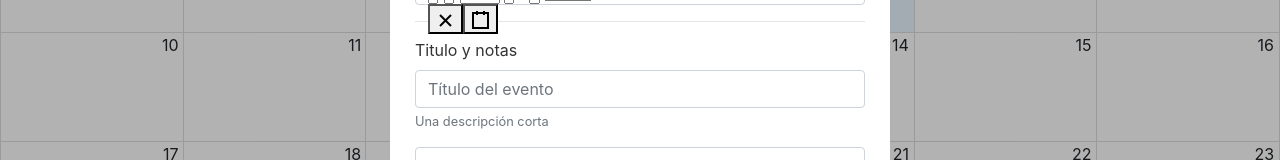
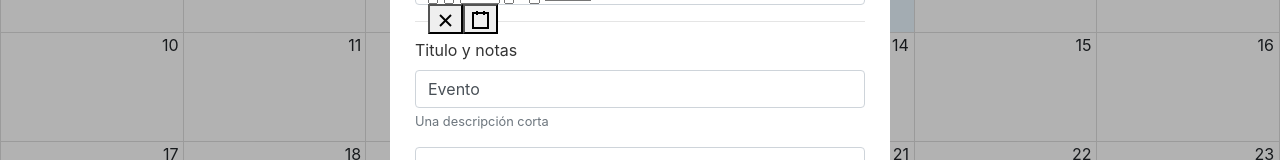
Before and after one commit to AcxelMorales/mern-calendar-frontend, a React (Create React App) app: page /calendar in a window 1280 px wide. Shown: the part 332-492 px from the top of the page. Built offline with nearby package versions, Linux system fonts and the light colour scheme.

Commit message:
Added form data fetching

```diff
--- a/src/components/calendar/CalendarModal.jsx
+++ b/src/components/calendar/CalendarModal.jsx
@@ -25,16 +25,45 @@ export const CalendarModal = () => {
   const [dateStart, setDateStart] = useState(now.toDate());
   const [dateEnd, setDateEnd] = useState(end.toDate());
 
+  const [formValues, setFormValues] = useState({
+    title: 'Evento',
+    notes: '',
+    start: now.toDate(),
+    end: end.toDate(),
+  });
+
+  const { title, notes } = formValues;
+
+  const handleInputChange = ({ target }) => {
+    setFormValues({
+      ...formValues,
+      [target.name]: target.value,
+    });
+  };
+
+  const handleSubmit = (evt) => {
+    evt.preventDefault();
+    console.log(formValues);
+  };
+
   const closeModal = () => {
     // setIsOpen(false);
   };
 
   const onChangeStartDate = (evt) => {
     setDateStart(evt);
+    setFormValues({
+      ...formValues,
+      start: evt,
+    });
   };
 
   const onChangeEndDate = (evt) => {
     setDateEnd(evt);
+    setFormValues({
+      ...formValues,
+      end: evt,
+    });
   };
 
   return (
@@ -51,7 +80,7 @@ export const CalendarModal = () => {
         Nuevo evento{' '}
       </h1>
       <hr />
-      <form className="container">
+      <form className="container" onSubmit={handleSubmit}>
         <div className="form-group">
           <label>Fecha y hora inicio</label>
           <DateTimePicker
@@ -80,6 +109,8 @@ export const CalendarModal = () => {
             placeholder="Título del evento"
             name="title"
             autoComplete="off"
+            value={title}
+            onChange={handleInputChange}
           />
           <small id="emailHelp" className="form-text text-muted">
             Una descripción corta
@@ -93,6 +124,8 @@ export const CalendarModal = () => {
             placeholder="Notas"
             rows="5"
             name="notes"
+            value={notes}
+            onChange={handleInputChange}
           ></textarea>
           <small id="emailHelp" className="form-text text-muted">
             Información adicional
```
